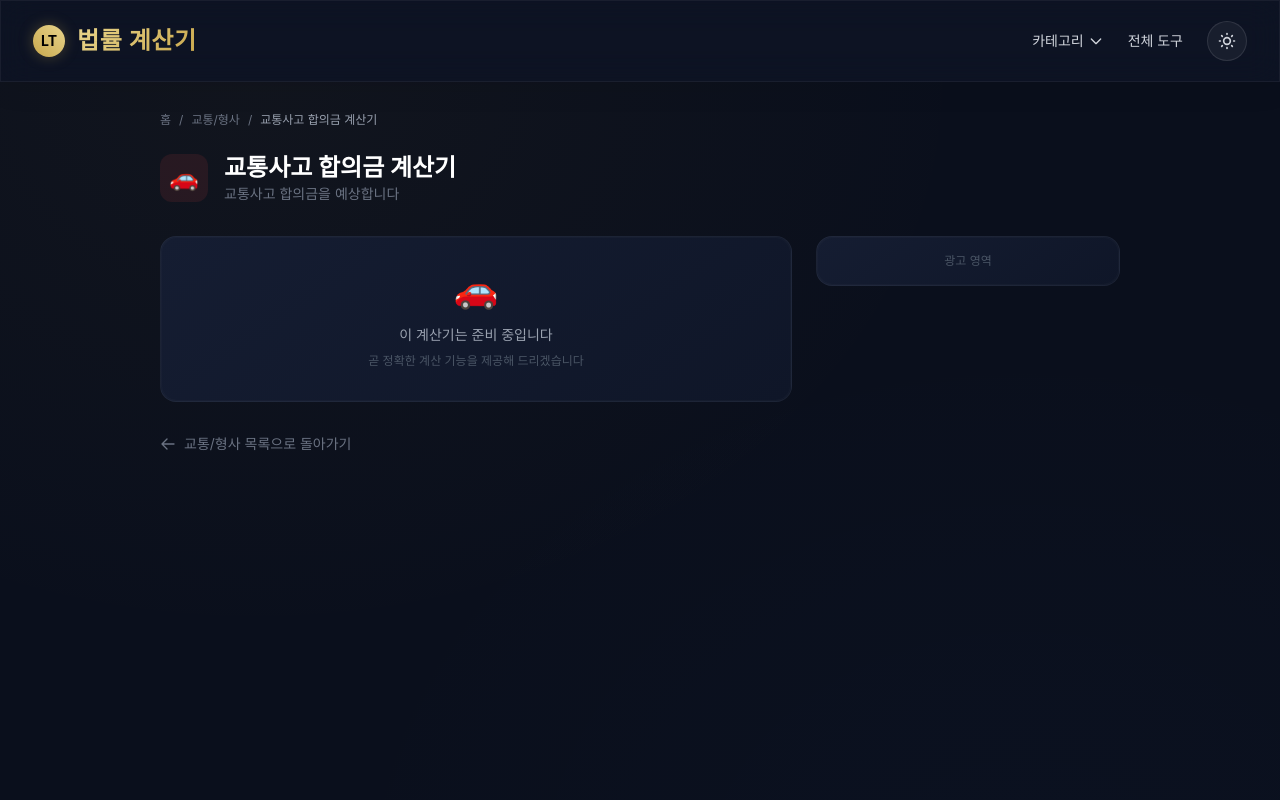
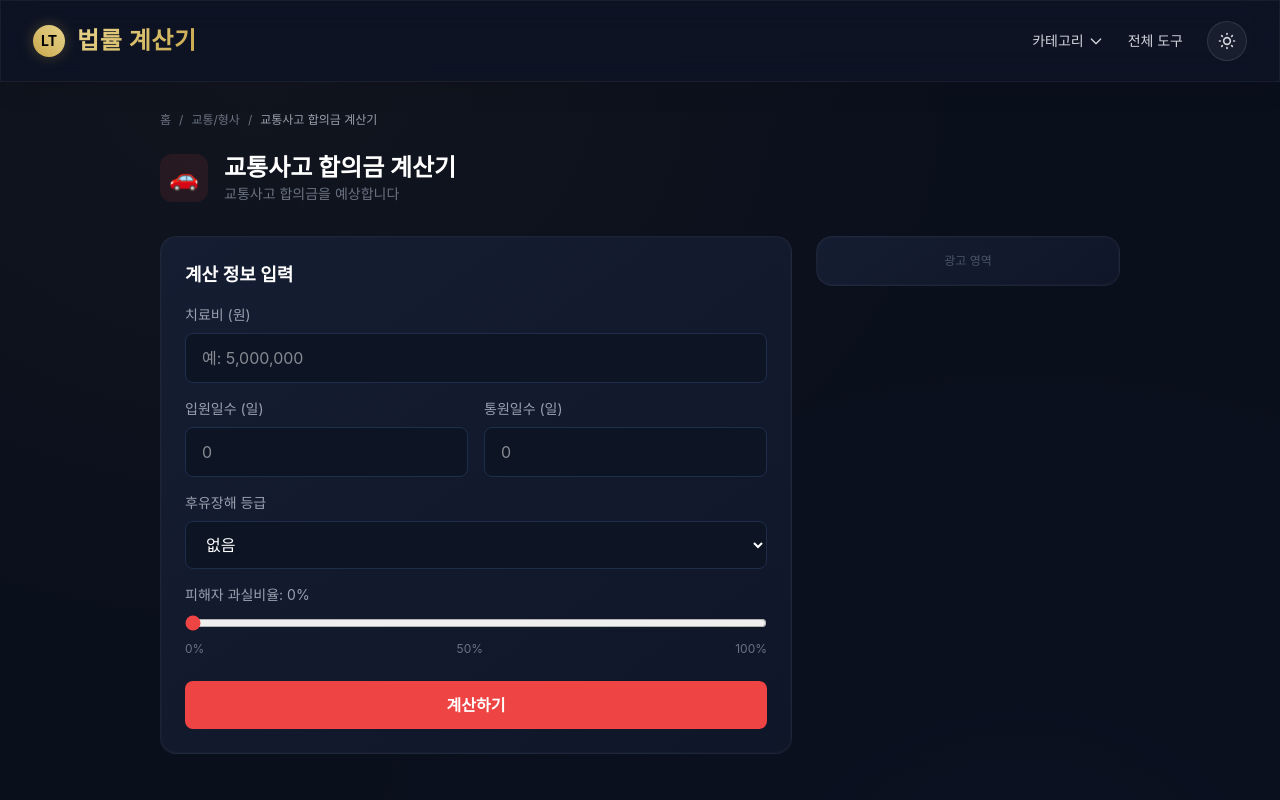
Before and after one commit to SublimerNJ/law-calc, a Next.js app: page /tools/traffic/accident-settlement in a window 1280 px wide. Shown: the top 800 px of the page. Built offline with nearby package versions, Linux system fonts and the light colour scheme; a web font is replaced by a local one.

Commit message:
feat(07-01): add accident settlement calculator
- Medical cost, hospitalization/outpatient solatium, disability grades 1-14
- Fault deduction with slider, itemized result breakdown
- 2026 Korean traffic accident settlement standards

```diff
--- /dev/null
+++ b/src/app/tools/traffic/accident-settlement/page.tsx
@@ -0,0 +1,209 @@
+'use client';
+
+import { useState } from 'react';
+import CalculatorLayout from '@/components/ui/CalculatorLayout';
+import { TOOLS, CATEGORIES } from '@/lib/tools-data';
+
+const tool = TOOLS.find(t => t.id === 'accident-settlement')!;
+const category = CATEGORIES.find(c => c.id === 'traffic')!;
+
+const DISABILITY_SOLATIUM: Record<number, number> = {
+  1: 80_000_000, 2: 70_000_000, 3: 60_000_000, 4: 50_000_000,
+  5: 40_000_000, 6: 30_000_000, 7: 25_000_000, 8: 20_000_000,
+  9: 15_000_000, 10: 12_000_000, 11: 9_000_000, 12: 6_000_000,
+  13: 5_500_000, 14: 5_000_000,
+};
+
+function formatNumber(n: number): string {
+  return n.toLocaleString('ko-KR');
+}
+
+interface CalculationResult {
+  medicalCost: number;
+  hospitalizationSolatium: number;
+  outpatientSolatium: number;
+  disabilitySolatium: number;
+  totalSolatium: number;
+  subtotal: number;
+  faultDeduction: number;
+  finalAmount: number;
+  faultPercent: number;
+}
+
+export default function AccidentSettlementPage() {
+  const [medicalCost, setMedicalCost] = useState('');
+  const [hospitalizationDays, setHospitalizationDays] = useState('');
+  const [outpatientDays, setOutpatientDays] = useState('');
+  const [disabilityGrade, setDisabilityGrade] = useState(0);
+  const [faultPercent, setFaultPercent] = useState('0');
+  const [result, setResult] = useState<CalculationResult | null>(null);
+
+  const handleCalculate = () => {
+    const medical = parseInt(medicalCost.replace(/[^0-9]/g, ''), 10) || 0;
+    const hospDays = parseInt(hospitalizationDays, 10) || 0;
+    const outDays = parseInt(outpatientDays, 10) || 0;
+    const fault = Math.min(100, Math.max(0, parseInt(faultPercent, 10) || 0));
+
+    const hospitalizationSolatium = 85_000 * hospDays;
+    const outpatientSolatium = 45_000 * outDays;
+    const disabilitySolatium = disabilityGrade > 0 ? (DISABILITY_SOLATIUM[disabilityGrade] || 0) : 0;
+    const totalSolatium = hospitalizationSolatium + outpatientSolatium + disabilitySolatium;
+    const subtotal = medical + totalSolatium;
+    const faultDeduction = Math.floor(subtotal * (fault / 100));
+    const finalAmount = subtotal - faultDeduction;
+
+    setResult({
+      medicalCost: medical,
+      hospitalizationSolatium,
+      outpatientSolatium,
+      disabilitySolatium,
+      totalSolatium,
+      subtotal,
+      faultDeduction,
+      finalAmount,
+      faultPercent: fault,
+    });
+  };
+
+  const handleNumberInput = (setter: (v: string) => void) => (e: React.ChangeEvent<HTMLInputElement>) => {
+    setter(e.target.value.replace(/[^0-9]/g, ''));
+  };
+
+  return (
+    <CalculatorLayout tool={tool} category={category}>
+      <div className="premium-card p-6 mb-4">
+        <h2 className="text-lg font-semibold text-white mb-4">계산 정보 입력</h2>
+
+        <div className="mb-4">
+          <label className="block text-sm text-gray-400 mb-2">치료비 (원)</label>
+          <input
+            type="text"
+            inputMode="numeric"
+            value={medicalCost ? parseInt(medicalCost).toLocaleString('ko-KR') : ''}
+            onChange={handleNumberInput(setMedicalCost)}
+            placeholder="예: 5,000,000"
+            className="w-full bg-[#0d1424] border border-[#1e2d4a] rounded-lg px-4 py-3 text-white focus:border-[#ef4444] focus:outline-none"
+          />
+        </div>
+
+        <div className="grid grid-cols-2 gap-4 mb-4">
+          <div>
+            <label className="block text-sm text-gray-400 mb-2">입원일수 (일)</label>
+            <input
+              type="text"
+              inputMode="numeric"
+              value={hospitalizationDays}
+              onChange={handleNumberInput(setHospitalizationDays)}
+              placeholder="0"
+              className="w-full bg-[#0d1424] border border-[#1e2d4a] rounded-lg px-4 py-3 text-white focus:border-[#ef4444] focus:outline-none"
+            />
+          </div>
+          <div>
+            <label className="block text-sm text-gray-400 mb-2">통원일수 (일)</label>
+            <input
+              type="text"
+              inputMode="numeric"
+              value={outpatientDays}
+              onChange={handleNumberInput(setOutpatientDays)}
+              placeholder="0"
+              className="w-full bg-[#0d1424] border border-[#1e2d4a] rounded-lg px-4 py-3 text-white focus:border-[#ef4444] focus:outline-none"
+            />
+          </div>
+        </div>
+
+        <div className="mb-4">
+          <label className="block text-sm text-gray-400 mb-2">후유장해 등급</label>
+          <select
+            value={disabilityGrade}
+            onChange={(e) => setDisabilityGrade(parseInt(e.target.value, 10))}
+            className="w-full bg-[#0d1424] border border-[#1e2d4a] rounded-lg px-4 py-3 text-white focus:border-[#ef4444] focus:outline-none"
+          >
+            <option value={0}>없음</option>
+            {Array.from({ length: 14 }, (_, i) => i + 1).map(grade => (
+              <option key={grade} value={grade}>
+                {grade}급 (위자료 {formatNumber(DISABILITY_SOLATIUM[grade])}원)
+              </option>
+            ))}
+          </select>
+        </div>
+
+        <div className="mb-6">
+          <label className="block text-sm text-gray-400 mb-2">
+            피해자 과실비율: {faultPercent}%
+          </label>
+          <input
+            type="range"
+            min="0"
+            max="100"
+            value={faultPercent}
+            onChange={(e) => setFaultPercent(e.target.value)}
+            className="w-full accent-[#ef4444]"
+          />
+          <div className="flex justify-between text-xs text-gray-500 mt-1">
+            <span>0%</span>
+            <span>50%</span>
+            <span>100%</span>
+          </div>
+        </div>
+
+        <button
+          onClick={handleCalculate}
+          className="w-full py-3 rounded-lg font-semibold text-white transition-opacity hover:opacity-90"
+          style={{ backgroundColor: category.color }}
+        >
+          계산하기
+        </button>
+      </div>
+
+      {result !== null && (
+        <div className="premium-card p-6">
+          <h2 className="text-lg font-semibold text-white mb-4">계산 결과</h2>
+
+          <div className="space-y-3 mb-4">
+            <div className="flex justify-between">
+              <span className="text-sm text-gray-400">치료비</span>
+              <span className="text-white">{formatNumber(result.medicalCost)}원</span>
+            </div>
+            <div className="flex justify-between">
+              <span className="text-sm text-gray-400">입원 위자료 (85,000원/일)</span>
+              <span className="text-white">{formatNumber(result.hospitalizationSolatium)}원</span>
+            </div>
+            <div className="flex justify-between">
+              <span className="text-sm text-gray-400">통원 위자료 (45,000원/일)</span>
+              <span className="text-white">{formatNumber(result.outpatientSolatium)}원</span>
+            </div>
+            {result.disabilitySolatium > 0 && (
+              <div className="flex justify-between">
+                <span className="text-sm text-gray-400">후유장해 위자료</span>
+                <span className="text-white">{formatNumber(result.disabilitySolatium)}원</span>
+              </div>
+            )}
+            <div className="flex justify-between border-t border-[#1e2d4a] pt-3">
+              <span className="text-sm text-gray-400">소계</span>
+              <span className="text-white font-semibold">{formatNumber(result.subtotal)}원</span>
+            </div>
+            {result.faultPercent > 0 && (
+              <div className="flex justify-between">
+                <span className="text-sm text-gray-400">과실상계 (-{result.faultPercent}%)</span>
+                <span className="text-red-400">-{formatNumber(result.faultDeduction)}원</span>
+              </div>
+            )}
+          </div>
+
+          <div className="border-t border-[#1e2d4a] pt-4">
+            <p className="text-sm text-gray-400 mb-1">최종 합의금 (예상)</p>
+            <p className="text-3xl font-bold" style={{ color: category.color }}>
+              {formatNumber(result.finalAmount)}원
+            </p>
+          </div>
+
+          <div className="mt-4 pt-4 border-t border-[#1e2d4a]">
+            <p className="text-xs text-gray-500">
+              법적 근거: 교통사고처리특례법, 손해배상 산정기준 (2026)
+            </p>
+          </div>
+        </div>
+      )}
+    </CalculatorLayout>
+  );
+}
```
